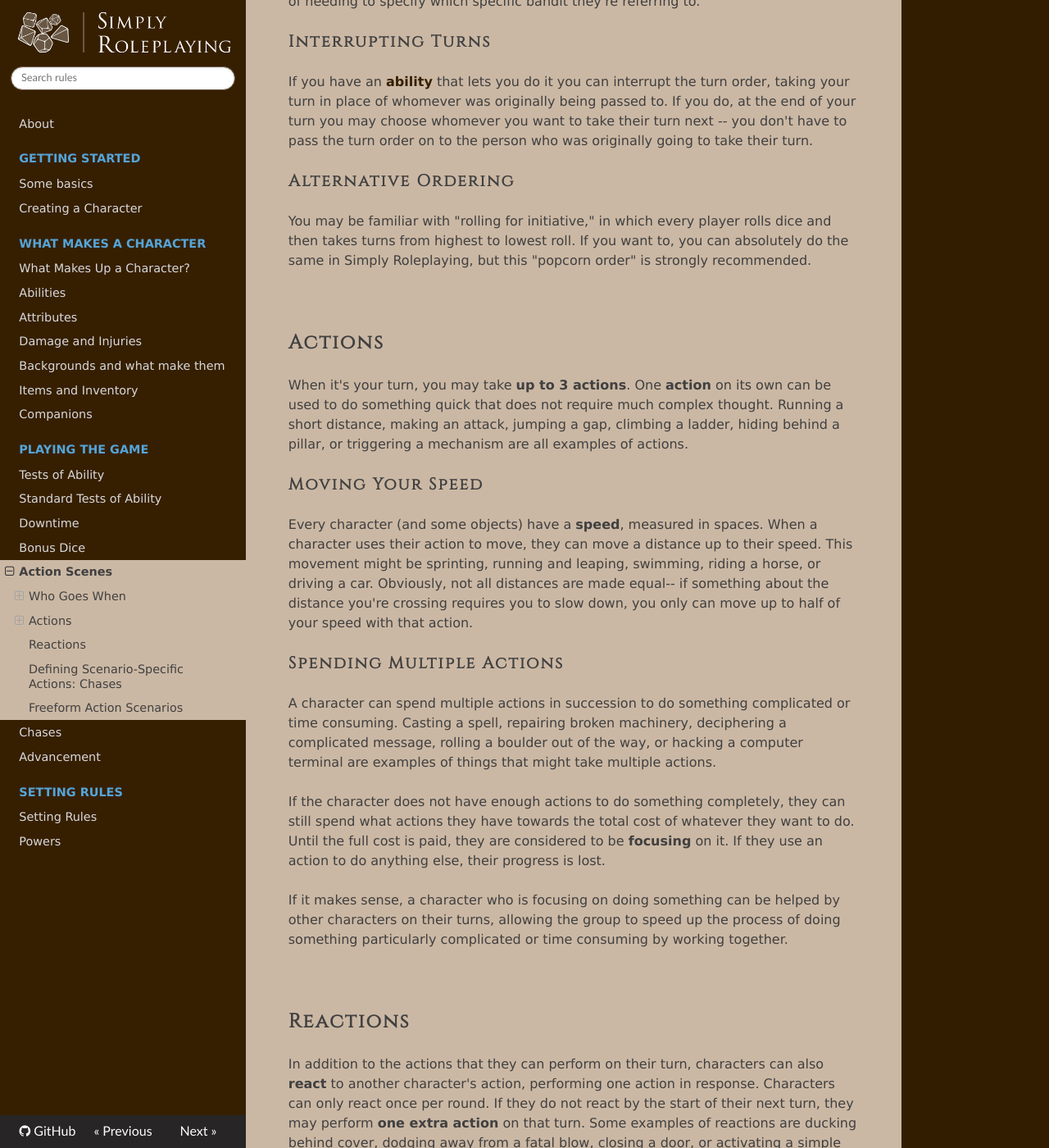
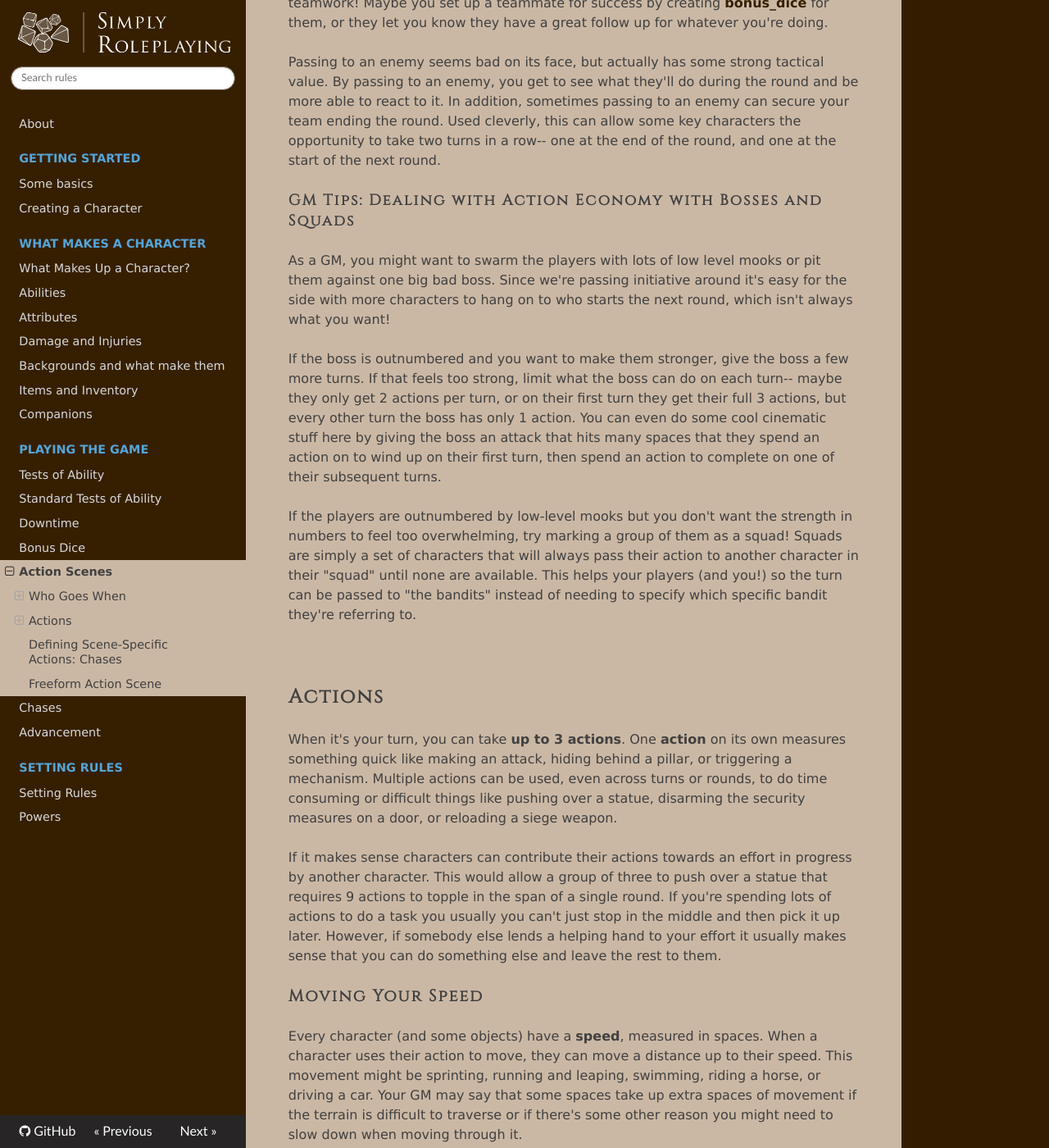
Before and after one commit to TheFifthRider/simply-roleplaying-webapp, an MkDocs documentation site: the page built from docs/gameplay/action.md, in a window 1280 px wide and 1400 px high, scrolled down 1407 px. Shown: the whole window at 82% size. Built offline with MkDocs 1.6.1, drawn with Linux system fonts in a browser that asks for light colours; nearby versions of some CDN libraries; some of the changed text lies outside the part shown.

Commit message:
edit: gameplay/actions.md

```diff
--- a/docs/gameplay/action.md
+++ b/docs/gameplay/action.md
@@ -1,11 +1,11 @@
 # Action Scenes
-When the dragon stirs or the guards raise the alarm, it really matters when you can do what. **Action scenes** are exactly what they sound like -- fast paced moments that you might see in an action movie or video game. While in movies or video games, action scenes are often fast paced and happen in real time, Action scenarios are turn based to allow players their space to contribute to the narrative. There are some things that are broadly applicable to all kinds of action scenarios, but sometimes you may want to slightly tweak those rules to better convey the feeling of different types of scenes -- a battle will feel differently from a chase, for instance.
+When the dragon stirs or the guards raise the alarm, it really matters when you can do what. **Action scenes** are exactly what they sound like -- fast paced moments that you might see in an action movie or video game. While in movies or video games, action scenes are often fast paced and happen in real time, Action scenes are turn based to allow players their space to contribute to the narrative. There are some things that are broadly applicable to all kinds of action scenes, but sometimes you may want to slightly tweak those rules to better convey the feeling of different types of scenes -- a battle will feel differently from a chase, for instance.
 
 <br/>
 
 ## Who Goes When
 
-Since they're usually taking place in a short duration of time, action scenarios almost always take place over blocks of time called **rounds** that last 10 seconds, though your gamemaster may adjust that time. Everyone and everything that impacts the action takes their time in the spotlight by taking **turns**, from each of the involved characters to dangerous hazards.
+Since they're usually taking place in a short duration of time, everyone and everything that impacts the action takes their time in the spotlight by taking **turns** over the course of one 10 second **round**. Of course, it's possible that the length of a round may vary depending on what kind of action scene you're in -- a race around the world, for instance, might instead have rounds that take place over days or even weeks.
 
 ### Taking Turns
 
@@ -15,55 +15,45 @@
 
 Then, after the first person to go has finished their turn, they must choose another character or obstacle in the scene who has not taken a turn yet this round to take the next turn. This includes characters who so far haven't contributed to the action scene, introducing them to the fray. If there's nobody left who hasn't taken a turn yet this round, congratulations! You're the last person in the round and you get the strategic advantage of being able to pick anybody in the scene to start the next one.
 
-### Who do I pass to?
-
-GMs, one question you will likely be asked immediately is "why would I ever pass to an enemy?" The answer here lies in vying for control of the end of the round, since the decides the order of the next round. Used cleverly, this can allow key players or even the entire team the opportunity to take two uninterrupted turns in a row-- one at the end of the round, and one at the start of the next round.
-
-In addition, making sure that the enemies of the combat are clearly distinct so your players can easily identify who they are choosing to go next. If you have a bunch of largely indistinguishable non-player characters, consider clearly defining squads of those non-player characters. Squads are simply made up of characters that will always pass their action to another character in their "squad" until none are available. this helps your players (and you!) so the turn can be passed to "the bandits" instead of needing to specify which specific bandit they're referring to.
-
 ### Interrupting Turns
 
 If you have an [ability](../character/abilities.md) that lets you do it you can interrupt the turn order, taking your turn in place of whomever was originally being passed to. If you do, at the end of your turn you may choose whomever you want to take their turn next -- you don't have to pass the turn order on to the person who was originally going to take their turn.
 
-### Alternative Ordering
+### Who do I pass to?
 
-You may be familiar with "rolling for initiative," in which every player rolls dice and then takes turns from highest to lowest roll. If you want to, you can absolutely do the same in Simply Roleplaying, but this "popcorn order" is strongly recommended.
+At the end of your turn, you're going to be faced with a choice -- who do you want to pass to? Sometimes the answer to this is just "who does it make sense to pass to"? If you're having a tense 1-on-1 duel with an enemy, you might want to make your move and then pass to them to keep the back-and-forth going. Sometimes the answer is teamwork! Maybe you set up a teammate for success by creating [bonus_dice](../gameplay/bonus_dice.md) for them, or they let you know they have a great follow up for whatever you're doing.
+
+Passing to an enemy seems bad on its face, but actually has some strong tactical value. By passing to an enemy, you get to see what they'll do during the round and be more able to react to it. In addition, sometimes passing to an  enemy can secure your team ending the round. Used cleverly, this can allow some key characters the opportunity to take two turns in a row-- one at the end of the round, and one at the start of the next round.
+
+#### GM Tips: Dealing with Action Economy with Bosses and Squads
+
+As a GM, you might want to swarm the players with lots of low level mooks or pit them against one big bad boss. Since we're passing initiative around it's easy for the side with more characters to hang on to who starts the next round, which isn't always what you want!
+
+If the boss is outnumbered and you want to make them stronger, give the boss a few more turns. If that feels too strong, limit what the boss can do on each turn-- maybe they only get 2 actions per turn, or on their first turn they get their full 3 actions, but every other turn the boss has only 1 action. You can even do some cool cinematic stuff here by giving the boss an attack that hits many spaces that they spend an action on to wind up on their first turn, then spend an action to complete on one of their subsequent turns.
+
+If the players are outnumbered by low-level mooks but you don't want the strength in numbers to feel too overwhelming, try marking a group of them as a squad! Squads are simply a set of characters that will always pass their action to another character in their "squad" until none are available. This helps your players (and you!) so the turn can be passed to "the bandits" instead of needing to specify which specific bandit they're referring to.
 
 <br/>
 
 ## Actions
 
-When it's your turn, you may take **up to 3 actions**. One **action** on its own can be used to do something quick that does not require much complex thought. Running a short distance, making an attack, jumping a gap, climbing a ladder, hiding behind a pillar, or triggering a mechanism are all examples of actions.
+When it's your turn, you can take **up to 3 actions**. One **action** on its own measures something quick like making an attack, hiding behind a pillar, or triggering a mechanism. Multiple actions can be used, even across turns or rounds, to do time consuming or difficult things like pushing over a statue, disarming the security measures on a door, or reloading a siege weapon.
+
+If it makes sense characters can contribute their actions towards an effort in progress by another character. This would allow a group of three to push over a statue that requires 9 actions to topple in the span of a single round. If you're spending lots of actions to do a task you usually you can't just stop in the middle and then pick it up later. However, if somebody else lends a helping hand to your effort it usually makes sense that you can do something else and leave the rest to them.
 
 ### Moving Your Speed
 
-Every character (and some objects) have a **speed**, measured in spaces. When a character uses their action to move, they can move a distance up to their speed. This movement might be sprinting, running and leaping, swimming, riding a horse, or driving a car. Obviously, not all distances are made equal-- if something about the distance you're crossing requires you to slow down, you only can move up to half of your speed with that action.
-
-### Spending Multiple Actions
-
-A character can spend multiple actions in succession to do something complicated or time consuming. Casting a spell, repairing broken machinery, deciphering a complicated message, rolling a boulder out of the way, or hacking a computer terminal are examples of things that might take multiple actions.
-
-If the character does not have enough actions to do something completely, they can still spend what actions they have towards the total cost of whatever they want to do. Until the full cost is paid, they are considered to be **focusing** on it. If they use an action to do anything else, their progress is lost.
-
-If it makes sense, a character who is focusing on doing something can be helped by other characters on their turns, allowing the group to speed up the process of doing something particularly complicated or time consuming by working together.
-
-
+Every character (and some objects) have a **speed**, measured in spaces. When a character uses their action to move, they can move a distance up to their speed. This movement might be sprinting, running and leaping, swimming, riding a horse, or driving a car. Your GM may say that some spaces take up extra spaces of movement if the terrain is difficult to traverse or if there's some other reason you might need to slow down when moving through it.
 
 <br/>
 
-## Reactions
+## Defining Scene-Specific Actions: Chases
 
-In addition to the actions that they can perform on their turn, characters can also **react** to another character's action, performing one action in response. Characters can only react once per round. If they do not react by the start of their next turn, they may perform **one extra action** on that turn. Some examples of reactions are ducking behind cover, dodging away from a fatal blow, closing a door, or activating a simple mechanism.
+Sometimes it can be helpful to define specific actions that can be taken in an action scene. Chases, for instance, are a special kind of action scene that capture the fast back-and-forth between participants as they race towards the goal. Because distance towards the goal is the primary focus, there are several special actions that deal primarily with that [detailed here](chases.md).
 
 <br/>
 
-## Defining Scenario-Specific Actions: Chases
-
-Sometimes it can be helpful to define specific actions that can be taken in an action scene if they better serve the feeling of the scenario. Chases, for instace, are a special kind of action scene that capture the fast back-and-forth between participants in a race. Unlike other action scenarios, there's no reacting in chases. In addition, there are several special actions that can be performed in a chase, [detailed here](chases.md).
-
-<br/>
-
-## Freeform Action Scenarios
+## Freeform Action Scene
 
 The tide of lava rises, the rope bridges' tenuous connections begin to sever, the toxic gas flows under the door and across the room-- there are many times when observing strict rules for an action scene would get in the way of the drama of the scene. A **freeform action scene** is any action scene that uses some, but not all, rules that are normally a part of an action scene. There may or may not be any defined actions or even an established turn order. This allows each character the freedom to act as would make sense to the scene.
 
```
Also changed, not shown: docs/character/companions.md (+1 -1 lines), docs/character/equipment.md (+2 -2 lines), docs/gameplay/chases.md (+2 -2 lines).
